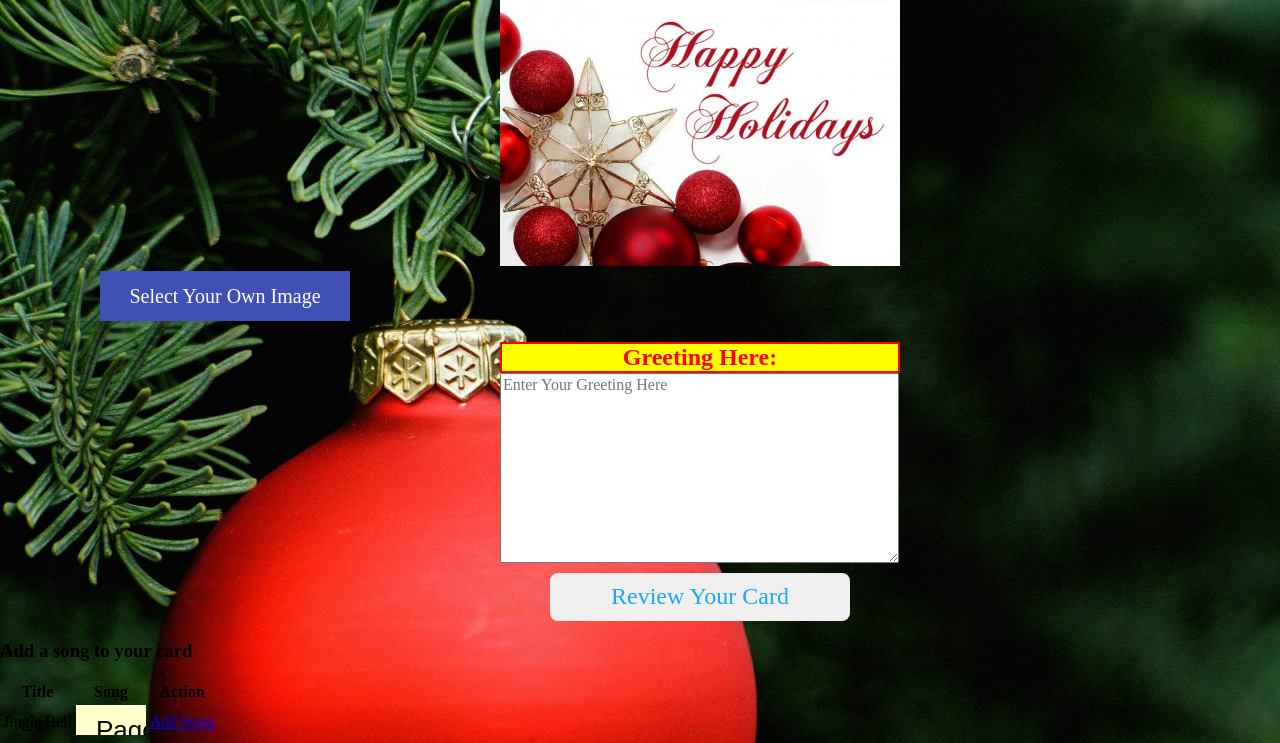
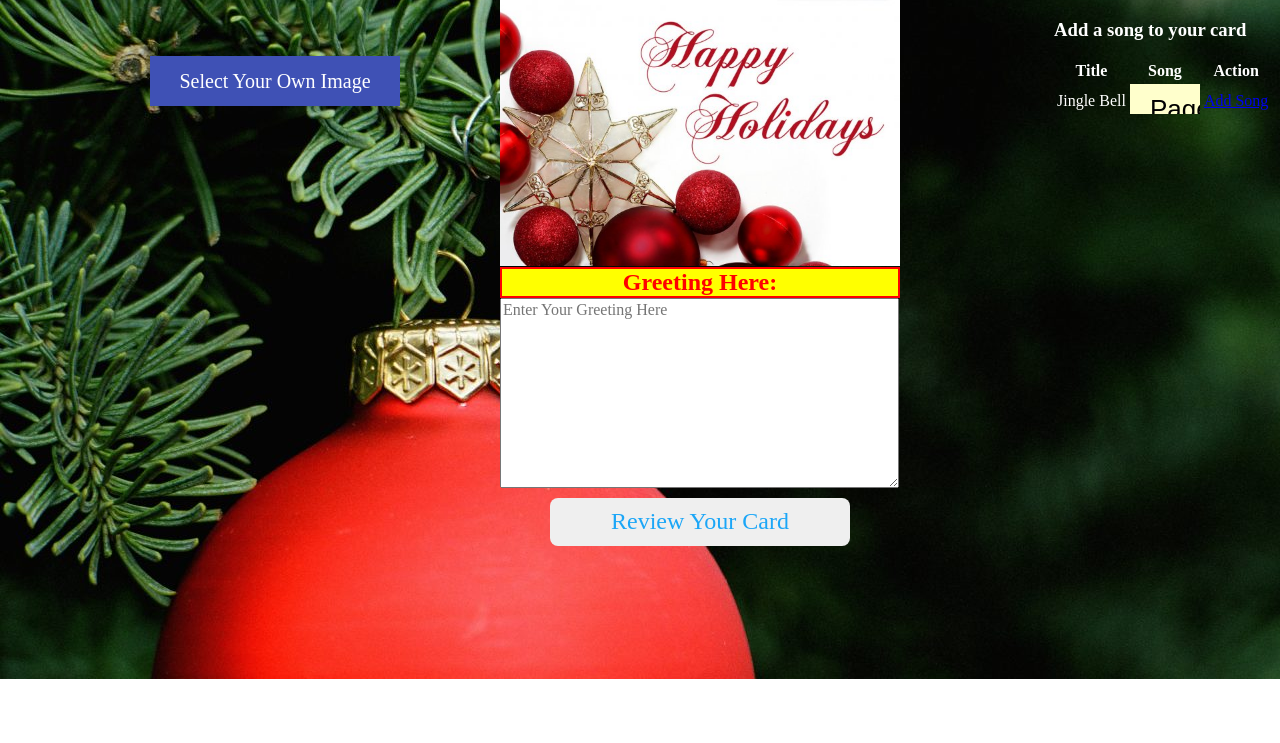
Before and after one commit to leongus1/holiday_greetings_group, a Django app: page /create in a window 1280 px wide. Shown: the part 121-864 px from the top of the page. After the commit the page ends 800 px from the top, so only its background shows below. Run offline with Django 3.2, Linux system fonts and the light colour scheme; some libraries are stand-ins or nearby versions.

Commit message:
updating

```diff
--- a/code/hg_proj/hg_app/static/style1.css
+++ b/code/hg_proj/hg_app/static/style1.css
@@ -6,7 +6,7 @@ background: #ffffff00;
 display: flex;
 flex-direction: column;
 box-shadow: rgba(0, 0, 0, 0.117647) 0px 1px 6px, rgba(0, 0, 0, 0.117647) 0px 1px 4px;
-margin-bottom: 30px;
+/* margin-bottom: 30px; */
 }
 
 .file-upload-container {
@@ -21,7 +21,8 @@ margin-bottom: 30px;
     line-height: 50px;
     font-weight: 300;
     font-size: 20px;
-    margin-left: 100px;
+    margin-left: 150px;
+    margin-top: -200px;
 }
 .file-upload-container:hover {
     cursor: pointer;
@@ -51,3 +52,20 @@ button[type="submit"] {
 button[type="submit"]:hover {
   background-color: rgb(214, 226, 236);
 }
+.card {
+display: inline-block;
+margin-right: 150px;
+}
+.add_song {
+display: inline-block;
+height: 500px;
+vertical-align: top;
+color: white;
+}
+.table-dark {
+color: white;
+}
+
+form{
+  margin-top: -15px;
+}
```
